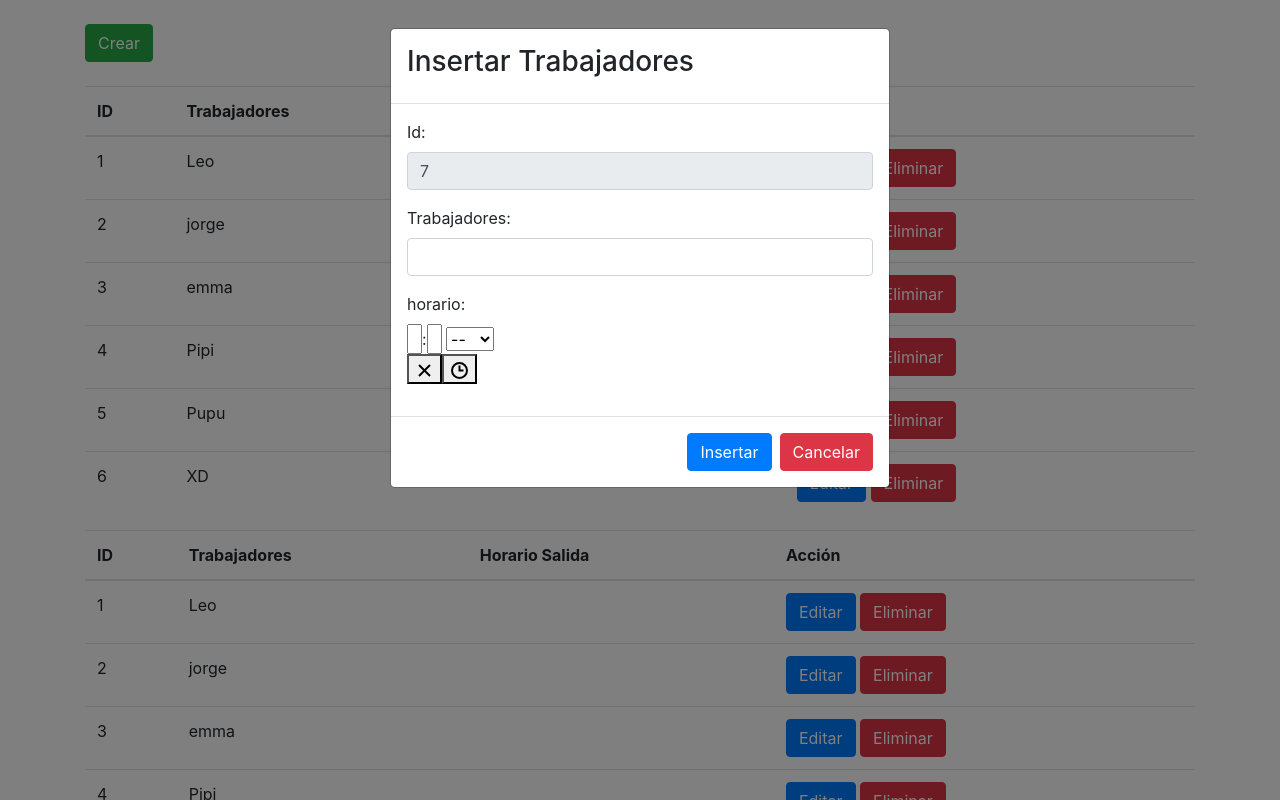
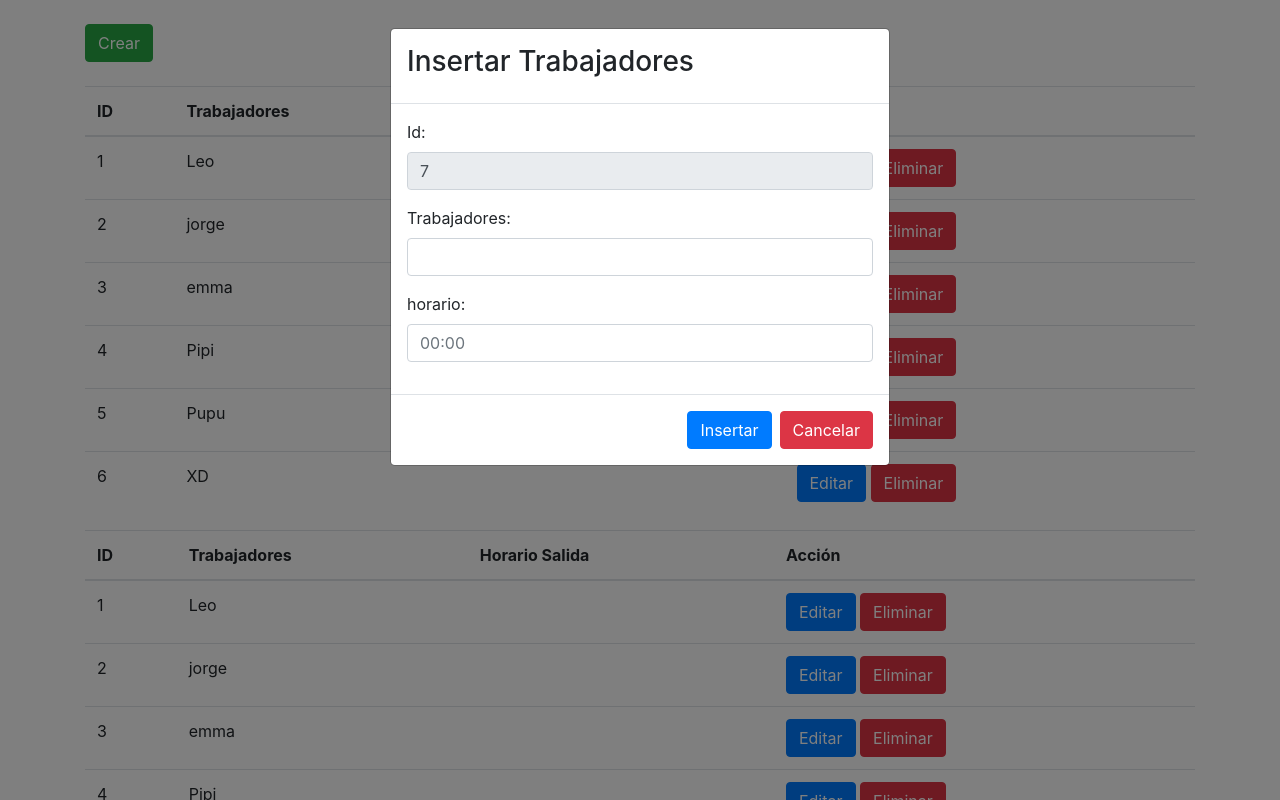
Before and after one commit to StormNotes/jorshk, a React (Create React App) app: page / in a window 1280 px wide. Both pictures are taken after a click on the button "Crear". Shown: the top 800 px of the page. Built offline with nearby package versions, Linux system fonts and the light colour scheme.

Commit message:
horario picker

```diff
--- a/package.json
+++ b/package.json
@@ -3,6 +3,9 @@
   "version": "0.1.0",
   "private": true,
   "dependencies": {
+    "@emotion/react": "^11.7.0",
+    "@mui/lab": "^5.0.0-alpha.57",
+    "@mui/material": "^5.2.1",
     "@testing-library/jest-dom": "^4.2.4",
     "@testing-library/react": "^9.5.0",
     "@testing-library/user-event": "^7.2.1",
--- a/src/App.js
+++ b/src/App.js
@@ -12,7 +12,6 @@ import {
   FormGroup,
   ModalFooter,
 } from "reactstrap";
-import TimePicker from 'react-time-picker';
 
 const data = [
   { id: 1, trabajador_name: "Leo", horario: ""},
@@ -269,15 +268,12 @@ class App extends React.Component {
               <label>
                 horario:
               </label>
-            {/*   <input
+              <input
                 className="form-control"
                 name="horario"
                 type="text"
                 onChange={this.handleChange}
-              /> */}
-              <TimePicker
-               /*  onChange={onChange}
-                value={value} */
+                placeholder="00:00"
               />
             </FormGroup>
           </ModalBody>
```
Also changed, not shown: 1 other file (tests, documents, lock files or other folders).
